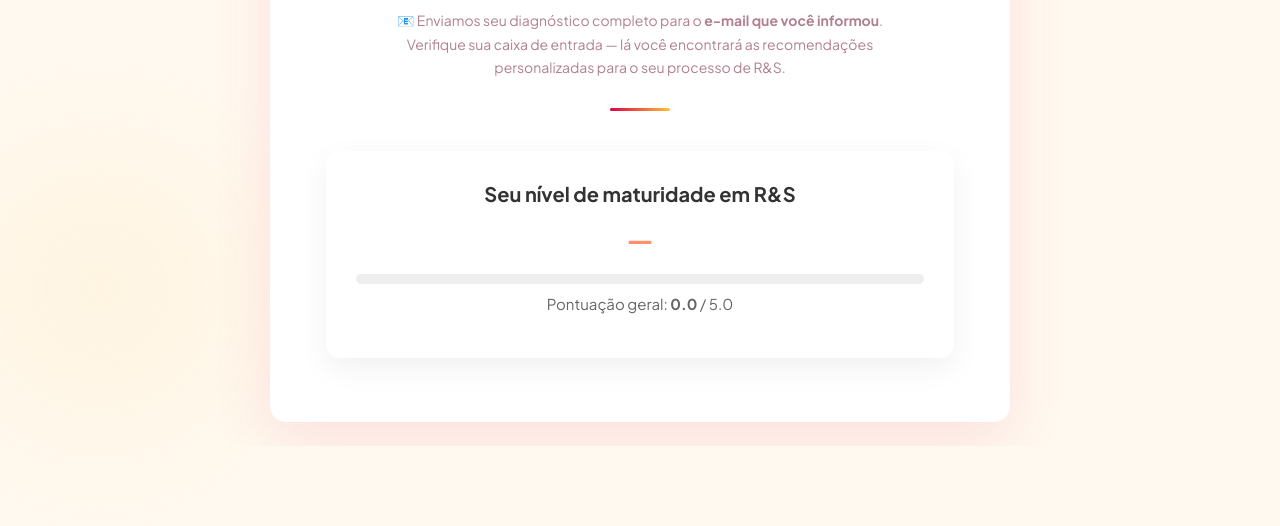
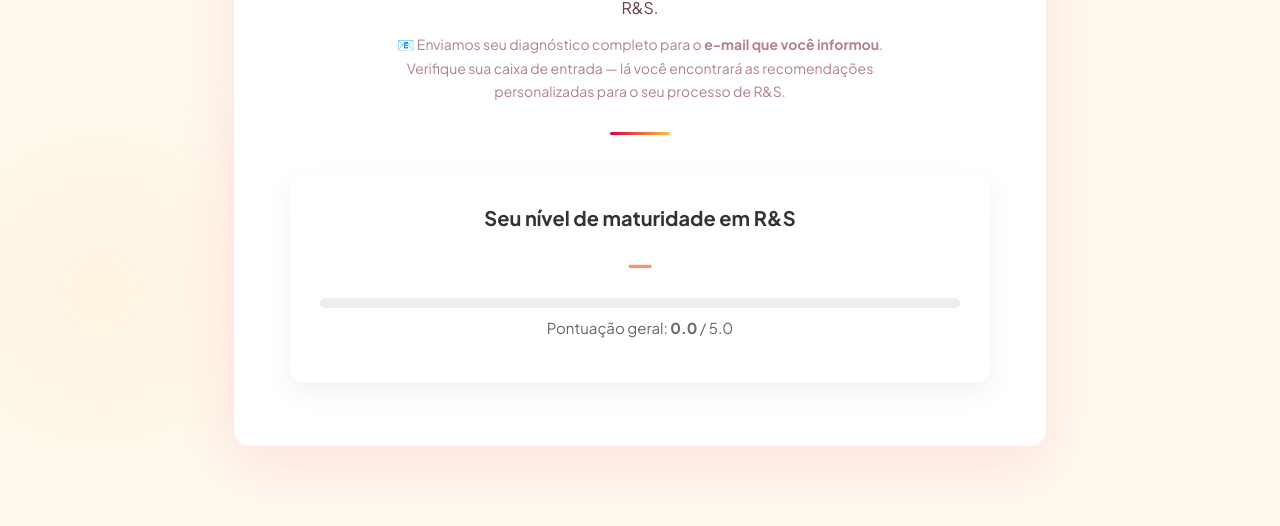
Before and after one commit to Username4348234/FMMRC, a website: page resultado.html in a window 1280 px wide. Shown: the part 410-936 px from the top of the page. Before the commit the page ends 856 px from the top, so only its background shows below. Drawn offline with Linux system fonts and the light colour scheme.

Commit message:
Add files via upload

```diff
--- a/style.css
+++ b/style.css
@@ -1028,26 +1028,3 @@ body::after {
   max-width: 500px;
   margin: auto;
 }
-
-
-
-
-
-*, *::before, *::after {
-  box-sizing: border-box;
-}
-
-html, body {
-  margin: 0;
-  padding: 0;
-  overflow-x: hidden;
-  height: auto;          /* ← remove altura fixa */
-  overflow-y: visible;   /* ← sem scroll interno */
-}
-
-.container {
-  max-width: 780px;
-  margin: 0 auto;
-  padding: 1.5rem 1.25rem;
-  height: auto;          /* ← sem height: 100% */
-}
```
Also changed, not shown: index.html (+0 -13 lines).
